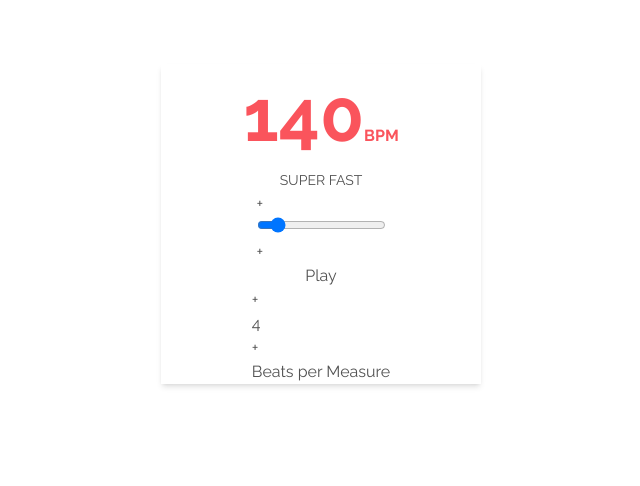
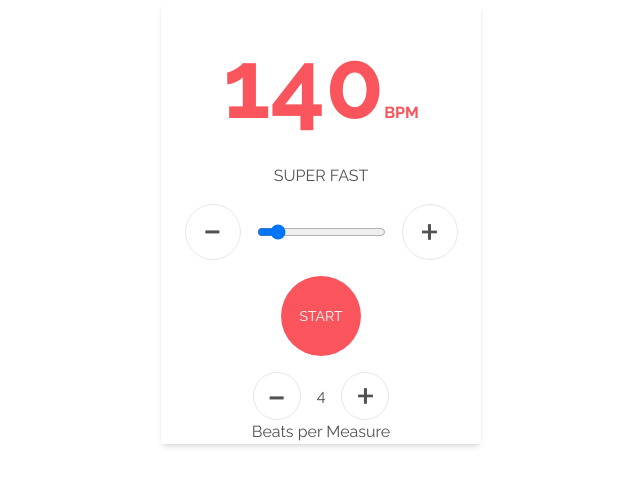
Before and after one commit to bresends/metronome, a React (Vite) app: page / in a window 1280 px wide. Shown: the part 176-662 px from the top of the page, without its empty margins (319-959 px from the left). Built offline with nearby package versions, Linux system fonts and the light colour scheme.

Commit message:
Feat: Base styling completed

```diff
--- a/package.json
+++ b/package.json
@@ -9,6 +9,7 @@
     "preview": "vite preview"
   },
   "dependencies": {
+    "clsx": "^1.2.1",
     "react": "^18.2.0",
     "react-dom": "^18.2.0"
   },
--- a/src/components/Bpm.tsx
+++ b/src/components/Bpm.tsx
@@ -5,13 +5,11 @@ interface BPMProps {}
 export const BPM: FC<BPMProps> = ({}) => {
   return (
     <>
-      <div className="text-baseRed py-4">
-        <span className="text-7xl font-bold">140</span>
+      <div className="py-8 text-baseRed">
+        <span className="text-8xl font-bold">140</span>
         <span className="font-bold">BPM</span>
       </div>
-      <div>
-        <span className="text-sm uppercase">Super Fast</span>
-      </div>
+      <span className="text-md pb-4 uppercase">Super Fast</span>
     </>
   );
 };
--- a/src/components/Measure.tsx
+++ b/src/components/Measure.tsx
@@ -1,15 +1,17 @@
-import type { FC } from 'react';
-import { TempoButton } from './TempoButton';
+import type { FC } from "react";
+import { TempoButton } from "./TempoButton";
 
 interface MeasureProps {}
 
 export const Measure: FC<MeasureProps> = ({}) => {
   return (
-    <div>
-      <TempoButton />
-      <span>4</span>
-      <TempoButton />
+    <>
+      <div className="flex items-center justify-center space-x-4">
+        <TempoButton decrease small />
+        <span>4</span>
+        <TempoButton small />
+      </div>
       <p>Beats per Measure</p>
-    </div>
+    </>
   );
 };
--- a/src/components/PlayButton.tsx
+++ b/src/components/PlayButton.tsx
@@ -1,11 +1,13 @@
-import type { FC } from 'react';
+import type { FC } from "react";
 
 interface PlayButtonProps {}
 
 export const PlayButton: FC<PlayButtonProps> = ({}) => {
   return (
-    <div>
-      <button>Play</button>
-    </div>
+    <>
+      <button className="my-4 flex h-20 w-20 items-center justify-center rounded-full bg-baseRed text-center text-sm text-white transition duration-200 hover:scale-110 hover:bg-red-400">
+        START
+      </button>
+    </>
   );
 };
--- a/src/components/Slider.tsx
+++ b/src/components/Slider.tsx
@@ -1,12 +1,12 @@
-import type { FC } from 'react';
-import { TempoButton } from './TempoButton';
+import type { FC } from "react";
+import { TempoButton } from "./TempoButton";
 
 interface SliderProps {}
 
 export const Slider: FC<SliderProps> = ({}) => {
   return (
-    <div>
-      <TempoButton />
+    <div className="flex space-x-4">
+      <TempoButton decrease />
       <input type="range" min={20} max={280} step={1} />
       <TempoButton />
     </div>
--- a/src/components/TempoButton.tsx
+++ b/src/components/TempoButton.tsx
@@ -1,11 +1,27 @@
-import type { FC } from 'react';
+import type { FC } from "react";
+import { clsx } from "clsx";
 
-interface TempoButtonProps {}
+interface TempoButtonProps {
+  decrease?: true;
+  small?: true;
+}
 
-export const TempoButton: FC<TempoButtonProps> = ({}) => {
+export const TempoButton: FC<TempoButtonProps> = ({ decrease, small }) => {
   return (
-    <div>
-      <span>+</span>
-    </div>
+    <button
+      className={clsx(
+        "flex items-center justify-center rounded-full border text-5xl transition duration-200 hover:border-white hover:bg-baseRed hover:text-white",
+        small ? "h-12 w-12" : "h-14 w-14"
+      )}
+    >
+      <span
+        className={clsx(
+          decrease && small && "mb-1",
+          decrease && !small && "mb-2"
+        )}
+      >
+        {decrease ? "-" : "+"}
+      </span>
+    </button>
   );
 };
```
Also changed, not shown: 1 other file (tests, documents, lock files or other folders).
